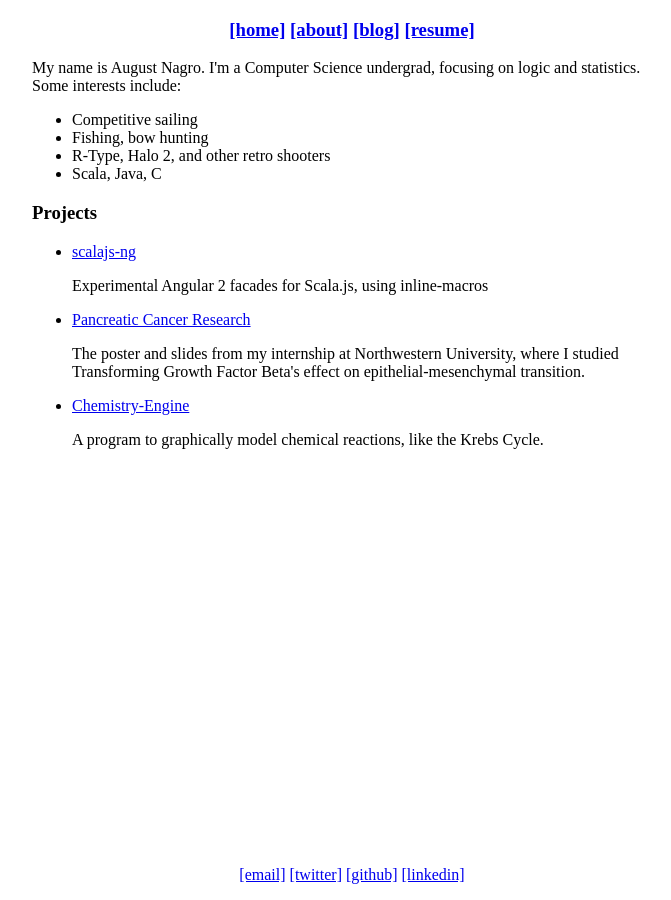
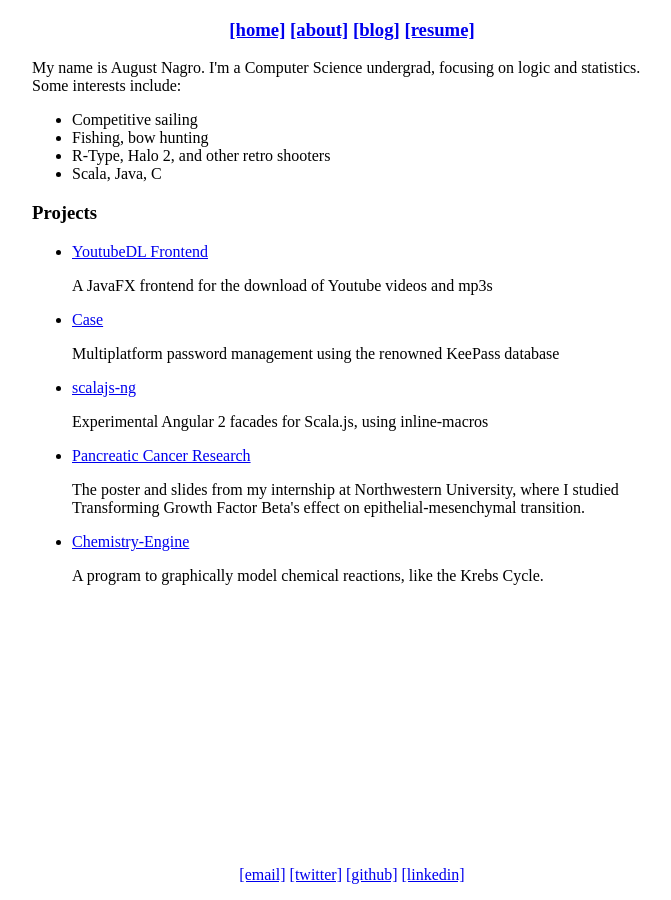
Before and after one commit to AugustNagro/augustnagro.github.io, a Jekyll site: the page built from about.html, in a window 1280 px wide. Shown: the whole page, without its empty margins (288-959 px from the left). Built offline with Jekyll 4.4.1, drawn with Linux system fonts in a browser that asks for light colours.

Commit message:
about page

```diff
--- a/about.html
+++ b/about.html
@@ -14,6 +14,14 @@ title: About me
     <h3>Projects</h3>
     <ul>
         <li>
+            <a href="https://github.com/AugustNagro/youtube-dl-frontend">YoutubeDL Frontend</a>
+            <p>A JavaFX frontend for the download of Youtube videos and mp3s</p>
+        </li>
+        <li>
+            <a href="https://github.com/AugustNagro/case">Case</a>
+            <p>Multiplatform password management using the renowned KeePass database</p>
+        </li>
+        <li>
             <a href="https://github.com/augustnagro/scalajs-ng">scalajs-ng</a>
             <p>Experimental Angular 2 facades for Scala.js, using inline-macros</p>
         </li>
```
